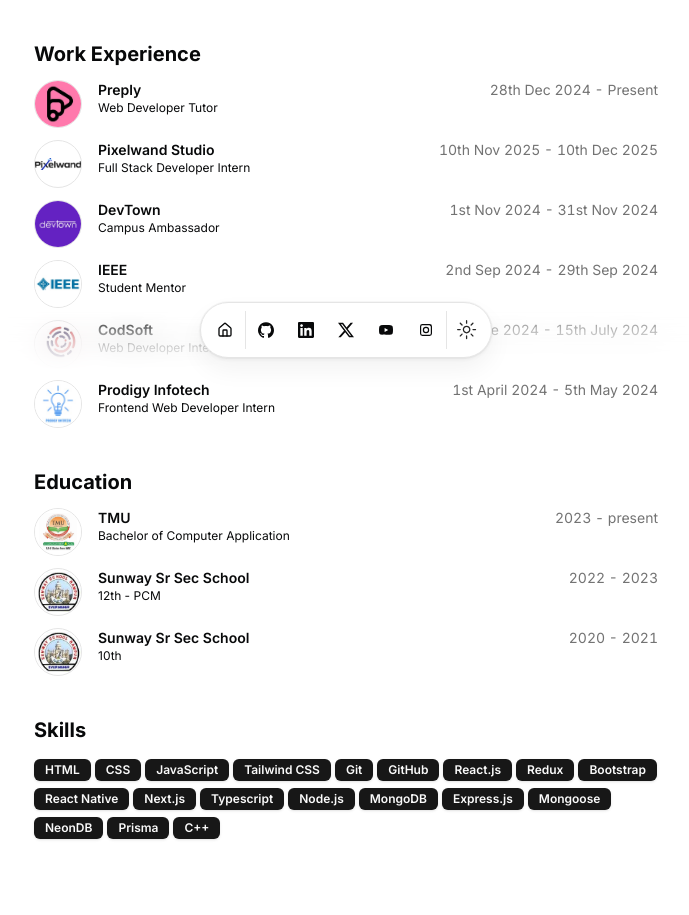
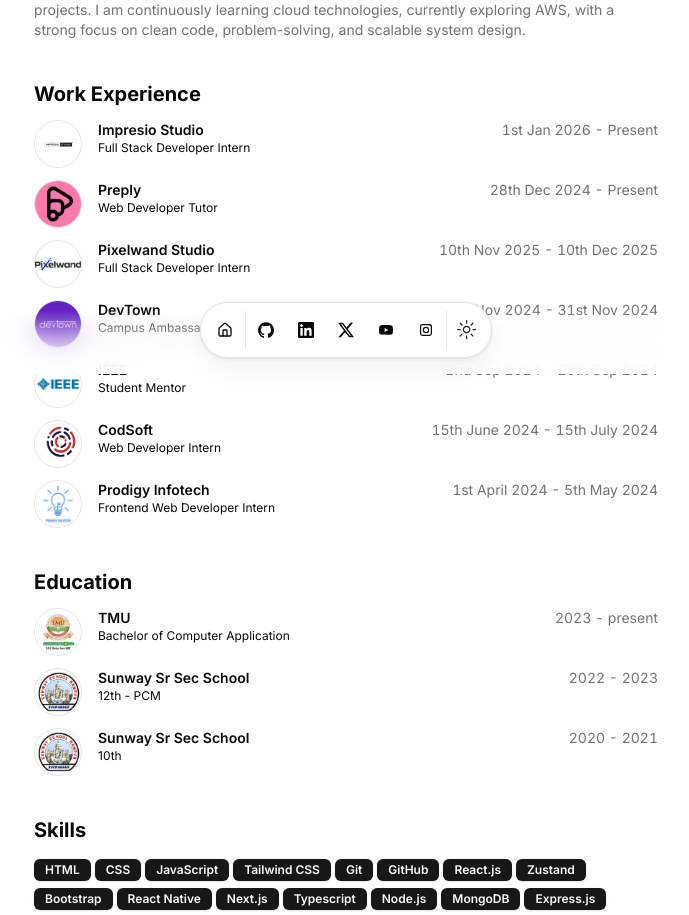
Before and after one commit to Codngwthubaid/Portfolio, a Next.js app: page / in a window 1280 px wide. Shown: the part 426-1341 px from the top of the page, without its empty margins (294-983 px from the left). Built offline with nearby package versions, Linux system fonts and the light colour scheme.

Commit message:
update resume details - refine summary, add Impresio Studio internship, and update skills

```diff
--- a/src/data/resume.tsx
+++ b/src/data/resume.tsx
@@ -8,9 +8,9 @@ export const DATA = {
   location: "Rampur, UP - India ",
   // locationLink: "https://www.google.com/maps/place/sanfrancisco",
   description:
-    "Full Stack Developer || Web Developer Tutor at Preply || BCA Student || Final year",
+    "Full Stack Developer || Web Developer Tutor at Preply || BCA Final year",
   summary:
-    "I am a Full Stack Developer and Web Development Tutor at [Preply](https://preply.com/en/tutor/4418475), currently pursuing my BCA, with hands-on experience in building scalable applications and teaching modern web technologies. Previously at [Pixelwand](https://www.pixelwand.live/) Studio, I worked on full-stack feature development using React, React Native, HonoJS, MongoDB, and REST APIs. As a Preply tutor, I help students master HTML, CSS, JavaScript, React, Node.js, Express, and MongoDB by simplifying complex concepts and guiding them through real-world projects. I’m passionate about problem-solving, clean code, and continuous learning.",
+    "I am a Full Stack Developer Intern at [Impresio Studio](https://www.theimpressio.in/) and a Web Development Tutor at [Preply](https://preply.com/en/tutor/4418475), currently in my final year of BCA. I have hands-on experience building scalable, production-ready web applications using modern technologies such as React, React Native, Node.js, MongoDB, REST APIs, and ExpressJS. Previously, as a Full Stack Developer Intern at [Pixelwand](https://www.pixelwand.live/) Studio, I contributed to end-to-end feature development across frontend and backend systems. Alongside development, I actively mentor students on Preply, helping them master HTML, CSS, JavaScript, React, Express, and MongoDB through practical, real-world projects. I am continuously learning cloud technologies, currently exploring AWS, with a strong focus on clean code, problem-solving, and scalable system design.",
   avatarUrl: "/me.jpg",
   skills: [
     "HTML",
@@ -20,7 +20,7 @@ export const DATA = {
     "Git",
     "GitHub",
     "React.js",
-    "Redux",
+    "Zustand",
     "Bootstrap",
     "React Native",
     "Next.js",
@@ -29,9 +29,9 @@ export const DATA = {
     "MongoDB",
     "Express.js",
     "Mongoose",
-    "NeonDB",
     "Prisma",
-    "C++",
+    "AWS",
+    "Docker",
   ],
   navbar: [
     { href: "/", icon: HomeIcon, label: "Home" },
@@ -80,6 +80,18 @@ export const DATA = {
     },
   },
   work: [
+    {
+      company: "Impresio Studio",
+      badges: [],
+      href: "https://www.theimpressio.in/",
+      location: "Remote",
+      title: "Full Stack Developer Intern",
+      logoUrl: "/impresio_studio_logo.jpeg",
+      start: "1st Jan 2026",
+      end: "Present",
+      description:
+        "Building full-stack features using MERN Stack. Designing schemas in MongoDB, integrating REST APIs, and optimizing backend services. Contributing to production-ready code, debugging, and performance optimization.",
+    },
     {
       company: "Preply",
       badges: [],
@@ -279,12 +291,7 @@ export const DATA = {
       active: true,
       description:
         "NUHP is an elegant landing page for headphones, built with HTML, CSS, SCSS and JS. It features a responsive design for all devices and uses JavaScript for interactive elements. Showcasing product highlights and user reviews, NUHP provides an engaging experience for audio enthusiasts.",
-      technologies: [
-        "HTML",
-        "CSS",
-        "SCSS",
-        "JS",
-      ],
+      technologies: ["HTML", "CSS", "SCSS", "JS"],
       links: [
         {
           type: "Website",
@@ -299,13 +306,12 @@ export const DATA = {
       ],
       image: "/Headphones.png",
     },
-
   ],
   freelanceProjects: [
     {
-      title: "BillRest",
+      title: "BillRest - A Modern Billing & Inventory Management Software",
       href: "https://billrest.com/",
-      dates: "01 July 2025 - Present",
+      dates: "01 July 2025 - 01 Nov 2025",
       active: true,
       description:
         "Billrest is a modern billing software which is designed for maintaining the billing, invoice, appointments, inventory managment in multiple field.Billrest have 2 segments right now - Billrest General and Billrest Health. Built with MERN Stack, it offers a responsive and user-friendly interface, ensuring smooth navigation.",
@@ -324,7 +330,7 @@ export const DATA = {
           type: "Website",
           href: "https://billrest.com/",
           icon: <Icons.globe className="size-3" />,
-        }
+        },
       ],
       image: "/BillRest.png",
     },
@@ -335,18 +341,13 @@ export const DATA = {
       active: true,
       description:
         "NoLimiBikers is an web application for selling courses for bike learner in netherland. Entire application is built with Nextjs, it offers a responsive and user-friendly interface, ensuring smooth navigation.",
-      technologies: [
-        "Nextjs",
-        "Javascript",
-        "TailwindCSS",
-        "Shadcn UI",
-      ],
+      technologies: ["Nextjs", "Javascript", "TailwindCSS", "Shadcn UI"],
       links: [
         {
           type: "Website",
           href: "https://billrest.com/",
           icon: <Icons.globe className="size-3" />,
-        }
+        },
       ],
       image: "/Nolimitbikers.png",
     },
```
Also changed, not shown: public/impresio_studio_logo.jpeg (added).
